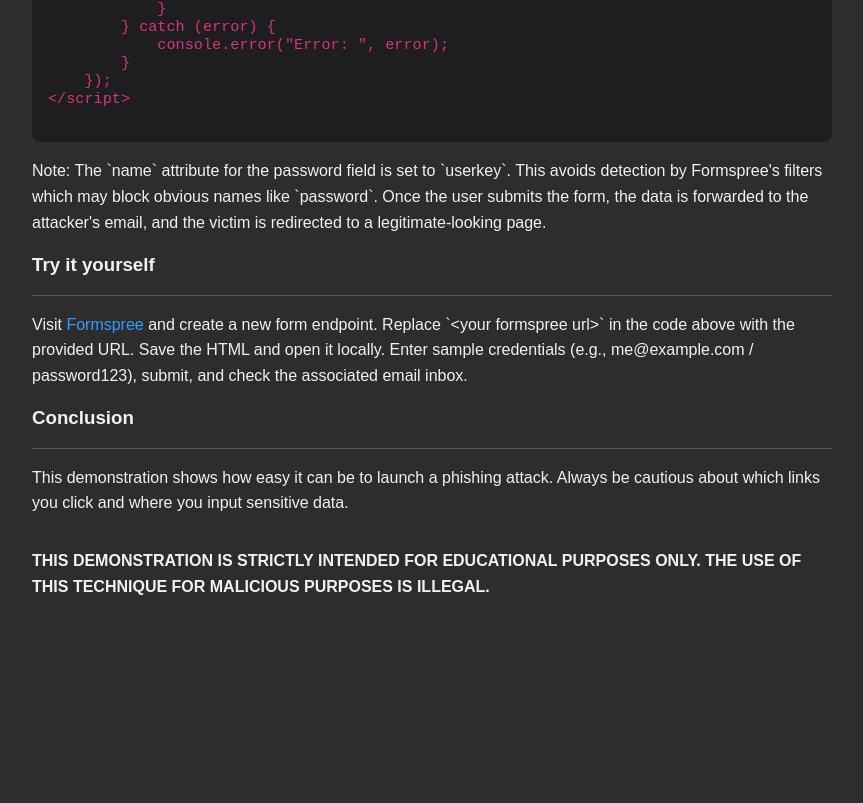
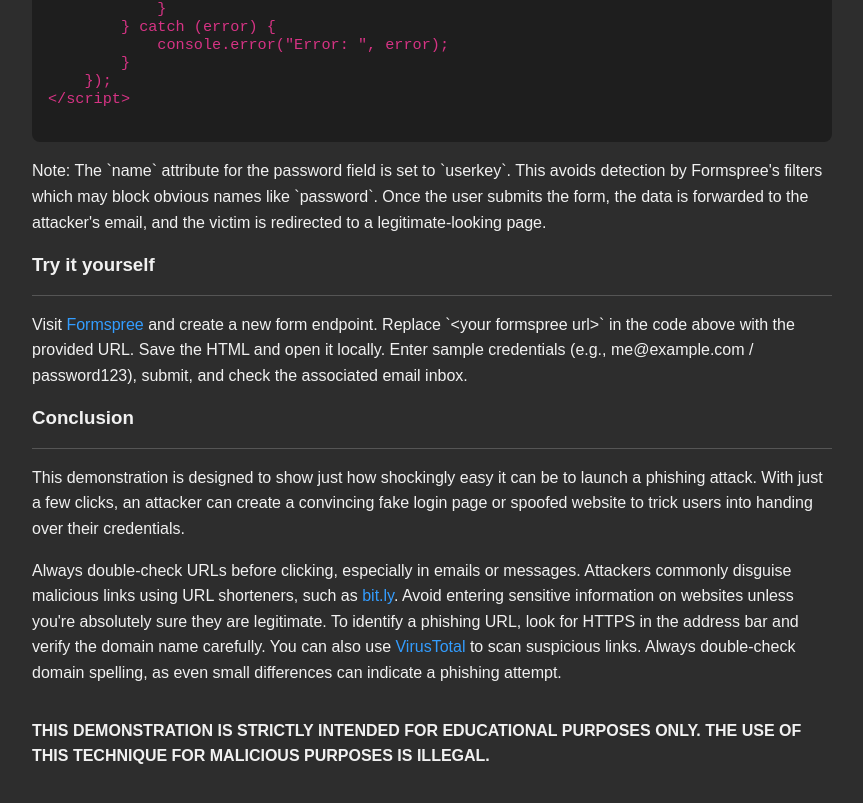
Before and after one commit to redkitlab/PhishBait, a plain HTML site: page TackleBox/Demo/demo.html in a window 1280 px wide. Shown: the part 906-1709 px from the top of the page, without its empty margins (208-1071 px from the left). Before the commit the page ends 1553 px from the top, so only its background shows below. Drawn offline with Linux system fonts and the light colour scheme.

Commit message:
Add more to conclusion

```diff
--- a/TackleBox/Demo/demo.html
+++ b/TackleBox/Demo/demo.html
@@ -91,9 +91,19 @@
             <h3>Conclusion</h3>
             <hr />
             <p>
-                This demonstration shows how easy it can be to launch a phishing
-                attack. Always be cautious about which links you click and where
-                you input sensitive data.
+                This demonstration is designed to show just how shockingly easy it
+                can be to launch a phishing attack. With just a few clicks, an
+                attacker can create a convincing fake login page or spoofed website
+                to trick users into handing over their credentials.
+            </p>
+            <p>
+                Always double-check URLs before clicking, especially in emails or messages.
+                Attackers commonly disguise malicious links using URL shorteners, such as
+                <a href="https://www.bitly.com" target="_blank">bit.ly</a>.
+                Avoid entering sensitive information on websites unless you're absolutely sure they are legitimate.
+                To identify a phishing URL, look for HTTPS in the address bar and verify the domain name carefully.
+                You can also use <a href="https://www.virustotal.com/gui/home/url" target="_blank">VirusTotal</a>
+                to scan suspicious links. Always double-check domain spelling, as even small differences can indicate a phishing attempt.
             </p>
 
             <p class="warning">
```
